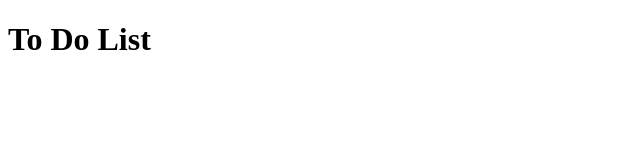
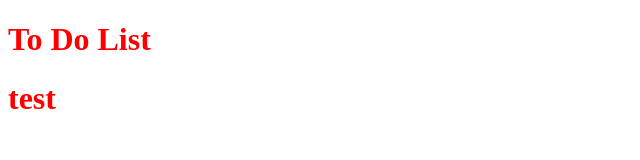
Before and after one commit to Gorbion1702/ProjectBNCC, a plain HTML site: page index.html in a window 1280 px wide. Shown: the whole page, without its empty margins (0-640 px from the left). Drawn offline with Linux system fonts and the light colour scheme.

Commit message:
fabian ngepush 9 november

```diff
--- a/index.html
+++ b/index.html
@@ -5,8 +5,10 @@
     <meta http-equiv="X-UA-Compatible" content="IE=edge">
     <meta name="viewport" content="width=device-width, initial-scale=1.0">
     <title>Project RnD kelompok 2</title>
+    <link rel="stylesheet" href="./styles/style.css">
 </head>
 <body>
     <h1>To Do List</h1>
+    <h1>test </h1>
 </body>
 </html>
--- /dev/null
+++ b/styles/style.css
@@ -0,0 +1,3 @@
+h1{
+    color: red;
+}
```
Also changed, not shown: 1 other file.
